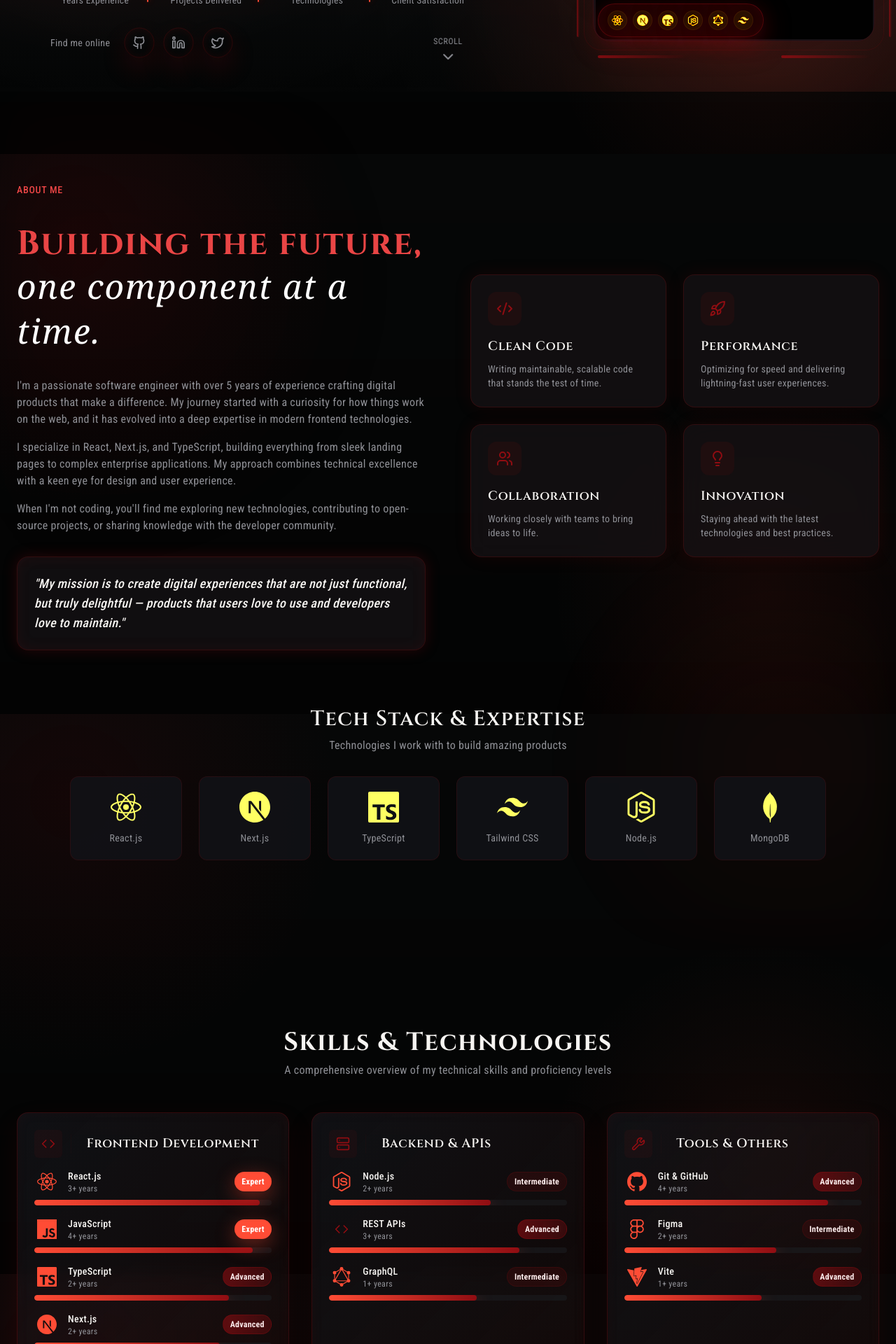
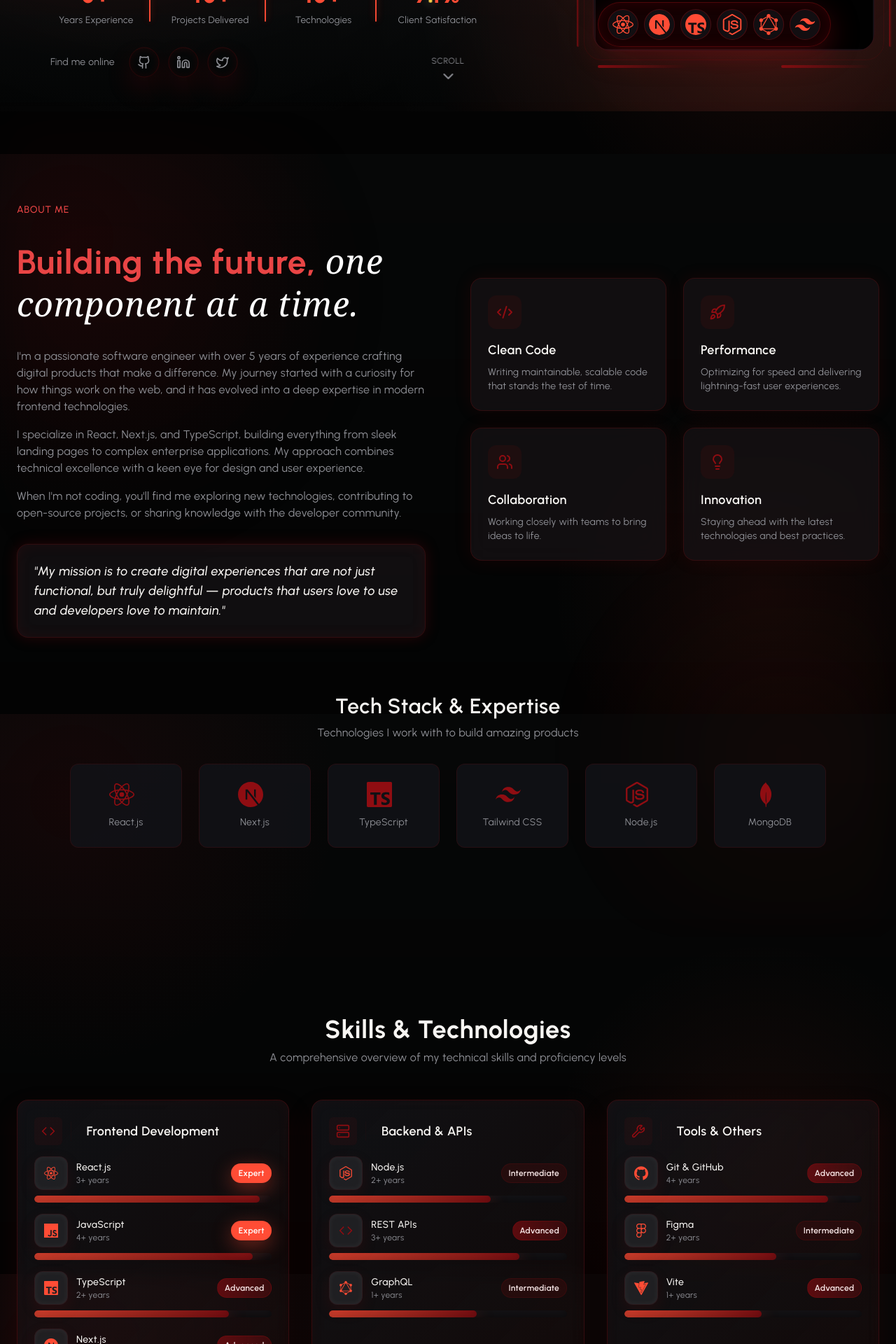
Before and after one commit to thithiramalsen/portfolio-mk2, a React (Vite) app: page / in a window 1280 px wide. Shown: the part 580-2500 px from the top of the page at 70% size. Built offline with nearby package versions, Linux system fonts and the light colour scheme.

Commit message:
main font change to urbanist

```diff
--- a/src/index.css
+++ b/src/index.css
@@ -1,3 +1,4 @@
+@import url('https://fonts.googleapis.com/css2?family=Urbanist:ital,wght@0,100;0,200;0,300;0,400;0,500;0,600;0,700;0,800;0,900;1,100;1,200;1,300;1,400;1,500;1,600;1,700;1,800;1,900&display=swap');
 @import url("https://fonts.googleapis.com/css2?family=Cinzel:wght@400;500;600;700&family=Roboto+Condensed:wght@300;400;500;700&display=swap");
 @import "tailwindcss";
 
@@ -43,7 +44,7 @@
     background-attachment: fixed;
     background-size: cover;
     color: var(--color-foreground);
-    font-family: "Roboto Condensed", sans-serif;
+    font-family: "Urbanist", sans-serif;
     letter-spacing: 0.02em;
   }
 
@@ -53,12 +54,12 @@
   h4,
   h5,
   h6 {
-    font-family: "Cinzel", serif;
-    letter-spacing: 0.04em;
+    font-family: "Urbanist", sans-serif;
+    letter-spacing: 0.02em;
   }
 
   .font-serif {
-    font-family: "Cinzel", serif;
+    font-family: "Urbanist", sans-serif;
   }
 }
 
@@ -355,15 +356,17 @@
   }
 
   .hero-tech-icon {
-    width: 28px;
-    height: 28px;
-    object-fit: contain;
-    /* tint icons red: use sepia+hue-rotate without darkening */
-    filter: grayscale(1) sepia(1) hue-rotate(-10deg) saturate(700%) brightness(1) drop-shadow(0 6px 18px color-mix(in srgb, var(--color-primary) 55%, transparent));
+    display: inline-flex;
+    align-items: center;
+    justify-content: center;
+    width: 44px;
+    height: 44px;
+    padding: 6px;
+    border-radius: 9999px;
     background: color-mix(in srgb, var(--color-surface) 78%, transparent);
-    padding: 5px;
-    border-radius: 9999px;
     border: 1px solid color-mix(in srgb, var(--color-primary) 42%, transparent);
+    color: var(--color-highlight);
+    transition: transform .25s ease, box-shadow .25s ease;
   }
 
   .hero-tech-icon:hover {
@@ -499,11 +502,13 @@
   }
 
   .tech-card-icon {
-    width: 44px;
-    height: 44px;
-    object-fit: contain;
-    filter: grayscale(1) sepia(1) hue-rotate(-10deg) saturate(700%) brightness(1);
-    transition: transform .28s ease, filter .28s ease, drop-shadow .28s ease;
+    display: inline-flex;
+    align-items: center;
+    justify-content: center;
+    width: 36px;
+    height: 36px;
+    margin-right: 12px;
+    color: var(--color-primary);
   }
 
   .tech-card:hover .tech-card-icon {
@@ -518,37 +523,73 @@
   }
 
   /* Skill list icons */
-  .skill-icon { width: 36px; height: 36px; display: inline-flex; align-items: center; justify-content: center; }
+  .skill-icon {
+    display: inline-flex;
+    align-items: center;
+    justify-content: center;
+    width: 48px;
+    height: 48px;
+    padding: 8px;
+    border-radius: 12px;
+    /* lighter surface to contrast the main card */
+    background: color-mix(in srgb, var(--color-surface) 60%, var(--color-foreground) 6%);
+    border: 1px solid color-mix(in srgb, var(--color-primary) 12%, transparent);
+    box-shadow: 0 8px 22px color-mix(in srgb, var(--color-primary) 12%, transparent), inset 0 0 8px color-mix(in srgb, var(--color-foreground) 6%, transparent);
+    transition: transform .24s ease, box-shadow .24s ease;
+    color: var(--color-highlight);
+    backdrop-filter: blur(8px);
+  }
 
-  .skill-icon-image { width: 28px; height: 28px; display: inline-block; object-fit: contain; color: var(--color-highlight); filter: none; }
+  .skill-icon:hover {
+    transform: translateY(-3px) scale(1.06);
+    box-shadow: 0 22px 60px color-mix(in srgb, var(--color-highlight) 40%, transparent), inset 0 0 16px color-mix(in srgb, var(--color-primary) 8%, transparent);
+  }
 
-  .skill-icon-fallback { display:inline-flex; align-items:center; justify-content:center; width:28px; height:28px; border-radius:6px; background: #f4c542; color:#111; font-weight:700; }
+  .skill-icon-image {
+    width: 20px;
+    height: 20px;
+    display: inline-block;
+    color: inherit;
+    filter: none;
+  }
+
+  .skill-icon-fallback {
+    display: inline-flex;
+    align-items: center;
+    justify-content: center;
+    width: 20px;
+    height: 20px;
+    border-radius: 6px;
+    background: #f4c542;
+    color: #111;
+    font-weight: 700;
+  }
 
   /* Skills cards (matching green design but in red scheme) */
   .skills-card {
     transition: transform .28s ease, box-shadow .28s ease;
     border-radius: 1rem;
-    /* glass + subtle gradient for morphing surface */
     background: linear-gradient(135deg, color-mix(in srgb, var(--color-surface) 86%, transparent) 0%, color-mix(in srgb, var(--color-primary) 10%, transparent) 100%);
-    backdrop-filter: blur(10px) saturate(120%);
+    backdrop-filter: blur(12px) saturate(120%);
     border: 1px solid color-mix(in srgb, var(--color-primary) 28%, transparent);
     padding: 1rem;
-    box-shadow: 0 18px 40px color-mix(in srgb, var(--color-primary) 12%, transparent), inset 0 0 18px color-mix(in srgb, var(--color-primary) 6%, transparent);
+    box-shadow: 0 18px 44px color-mix(in srgb, var(--color-primary) 12%, transparent), inset 0 0 18px color-mix(in srgb, var(--color-primary) 6%, transparent);
   }
 
   .skills-card .skill-item { width: 100%; }
 
   .skill-bar {
-    height: 8px;
-    background: color-mix(in srgb, var(--color-muted) 60%, transparent);
+    height: 10px;
+    background: color-mix(in srgb, var(--color-muted) 58%, transparent);
     border-radius: 999px;
     overflow: hidden;
+    box-shadow: inset 0 -6px 12px rgba(0,0,0,0.45);
   }
 
   .skill-bar-fill {
     height: 100%;
-    background: linear-gradient(90deg, var(--color-highlight), var(--color-primary));
-    box-shadow: 0 8px 26px color-mix(in srgb, var(--color-highlight) 45%, transparent);
+    background: linear-gradient(90deg, color-mix(in srgb, var(--color-highlight) 85%, transparent) 0%, color-mix(in srgb, var(--color-primary) 85%, transparent) 100%);
+    box-shadow: 0 8px 28px color-mix(in srgb, var(--color-highlight) 40%, transparent), inset 0 -6px 12px rgba(0,0,0,0.18);
     border-radius: 999px;
     transition: width .6s cubic-bezier(.2,.9,.2,1);
   }
```
